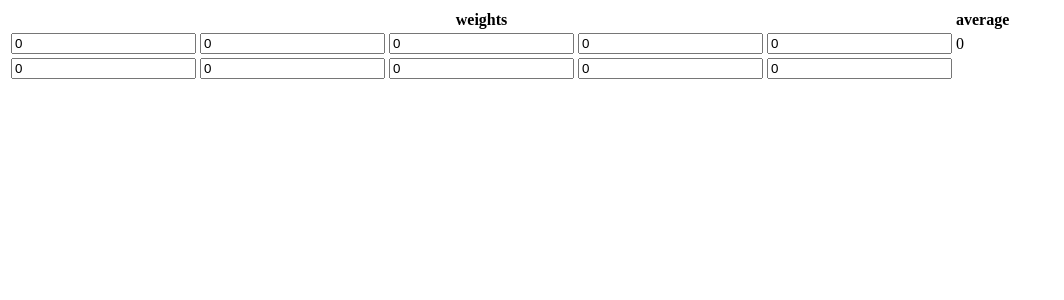
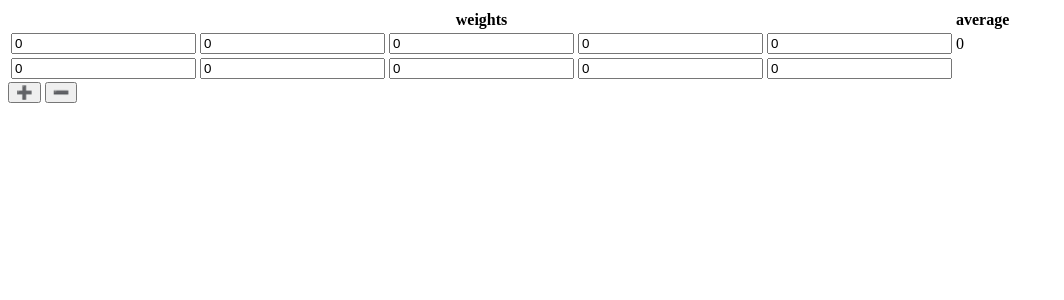
Before and after one commit to poximy/resers, a Svelte app: page / in a window 1280 px wide. Shown: the top 300 px of the page, without its empty margins (0-1064 px from the left). Built offline with nearby package versions, Linux system fonts and the light colour scheme.

Commit message:
Add create/delete Table buttons

```diff
--- a/src/App.svelte
+++ b/src/App.svelte
@@ -2,6 +2,15 @@
   import Table from "./components/Table.svelte";
 
   let tableAverages: number[] = Array(1).fill(0);
+
+  const createTable = () => {
+    tableAverages = [...tableAverages, 0];
+  };
+
+  const deleteTable = () => {
+    tableAverages.pop();
+    tableAverages = tableAverages;
+  };
 </script>
 
 <main>
@@ -20,5 +29,10 @@
   </table>
 </main>
 
+<div class="buttons">
+  <button on:click={createTable}>➕</button>
+  <button on:click={deleteTable}>➖</button>
+</div>
+
 <style>
 </style>
```
